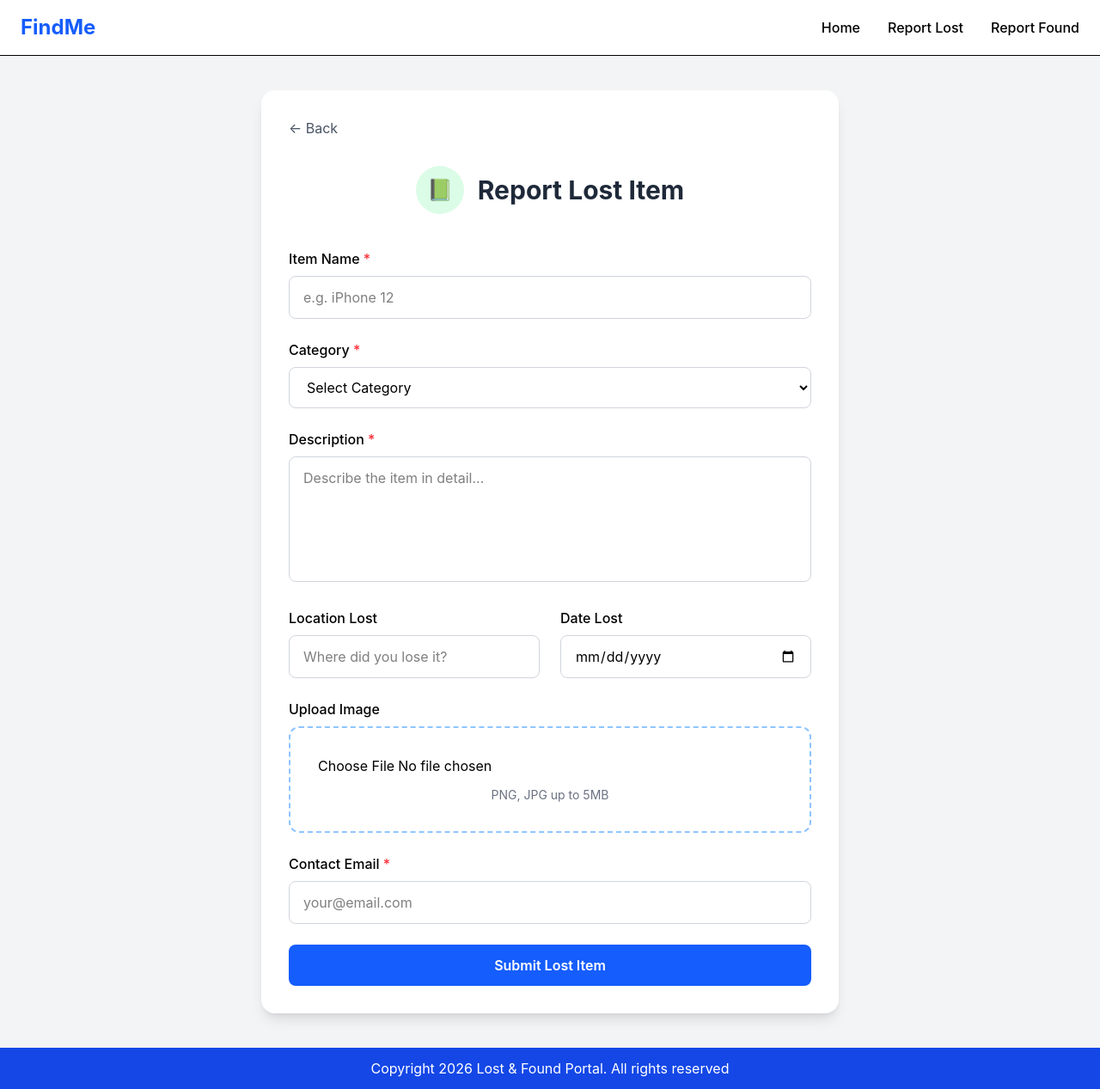
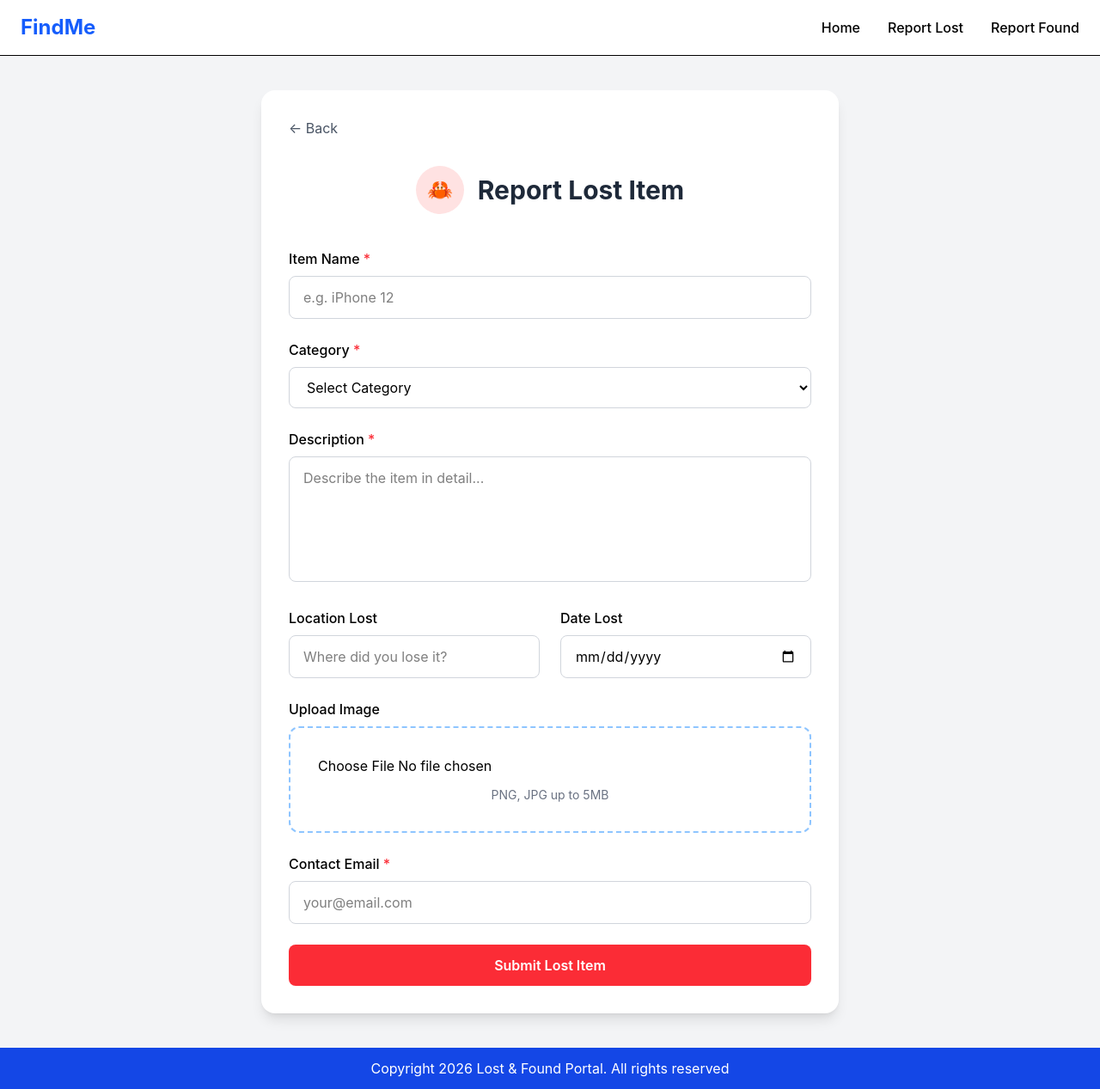
Before and after one commit to HassanRidwan02/findMe, a React (Vite) app: page /lost in a window 1280 px wide. Shown: the whole page at 86% size. Built offline with nearby package versions, Linux system fonts and the light colour scheme; a web font is replaced by a local one.

Commit message:
more updates

```diff
--- a/src/pages/FilterSection.jsx
+++ b/src/pages/FilterSection.jsx
@@ -116,11 +116,11 @@ export default function FilterSection() {
           {filteredItems.map((item) => (
             <div
               key={item.id}
-              className="overflow-hidden rounded-2xl bg-white shadow-md transition duration-300 hover:-translate-y-2 hover:shadow-2xl"
+              className="relative overflow-hidden rounded-2xl bg-white shadow-md transition duration-300 hover:-translate-y-2 hover:shadow-2xl"
             >
 
                 <span
-                className={`rounded-full px-3 py-1 text-xs font-semibold uppercase ${
+                  className={`absolute left-3 top-3 rounded-full px-3 py-1 text-xs font-semibold uppercase ${
                     item.type === "lost"
                       ? "bg-red-100 text-red-700"
                       : "bg-green-100 text-green-700"
--- a/src/pages/ItemForm.jsx
+++ b/src/pages/ItemForm.jsx
@@ -1,6 +1,10 @@
 import { useState } from "react";
+import { useNavigate } from 'react-router-dom'
 
-export default function ItemForm({report, submit}) {
+export default function ItemForm({report, submit, emoji, color, bgcolor, hover})
+{
+  const navigate = useNavigate()
+
   const [formData, setFormData] = useState({
     itemName: "",
     category: "",
@@ -28,17 +32,21 @@ export default function ItemForm({report, submit}) {
     // Later I'll send this data to your backend
   }
 
+
   return (
    <div className="min-h-screen bg-gray-100 py-10 px-4">
   <div className="max-w-2xl mx-auto bg-white rounded-2xl shadow-lg p-8">
 
-    <button className="text-gray-600 hover:text-blue-600 mb-8">
+    <button
+      className="text-gray-600 hover:text-blue-600 mb-8"
+      onClick={() => navigate('/')}
+    >
       ← Back
     </button>
 
     <div className="flex items-center justify-center gap-4 mb-10">
-      <div className="w-14 h-14 rounded-full bg-green-100 flex items-center justify-center text-2xl">
-        📗
+      <div className={`w-14 h-14 rounded-full ${color} flex items-center justify-center text-2xl`}>
+        {emoji}
       </div>
 
       <h1 className="text-3xl font-bold text-gray-800">
@@ -173,7 +181,7 @@ export default function ItemForm({report, submit}) {
       </div>
 
       <button
-        className="w-full bg-blue-600 hover:bg-blue-700 text-white py-3 rounded-lg font-semibold transition"
+        className={`w-full ${bgcolor} hover:bg-${hover}-700 text-white py-3 rounded-lg font-semibold transition`}
       >
         {submit}
       </button>
--- a/src/pages/ReportFound.jsx
+++ b/src/pages/ReportFound.jsx
@@ -4,5 +4,9 @@ export default function ReportFound(){
   return (<ItemForm
             report='Report Found Item'
             submit="Submit Found Item"
+            emoji="📗"
+            color='bg-green-100'
+            bgcolor='bg-green-500'
+            hover='green'
         />)
 }
--- a/src/pages/ReportLost.jsx
+++ b/src/pages/ReportLost.jsx
@@ -3,5 +3,10 @@ import ItemForm from './ItemForm'
 export default function ReportLost(){
   return (<ItemForm
             report='Report Lost Item'
-            submit="Submit Lost Item"/>)
+            submit="Submit Lost Item"
+            emoji="🦀"
+            color='bg-red-100'
+            bgcolor='bg-red-500'
+            hover='red'
+          />)
 }
```
Lines whose indentation alone changed are shown as unchanged.
